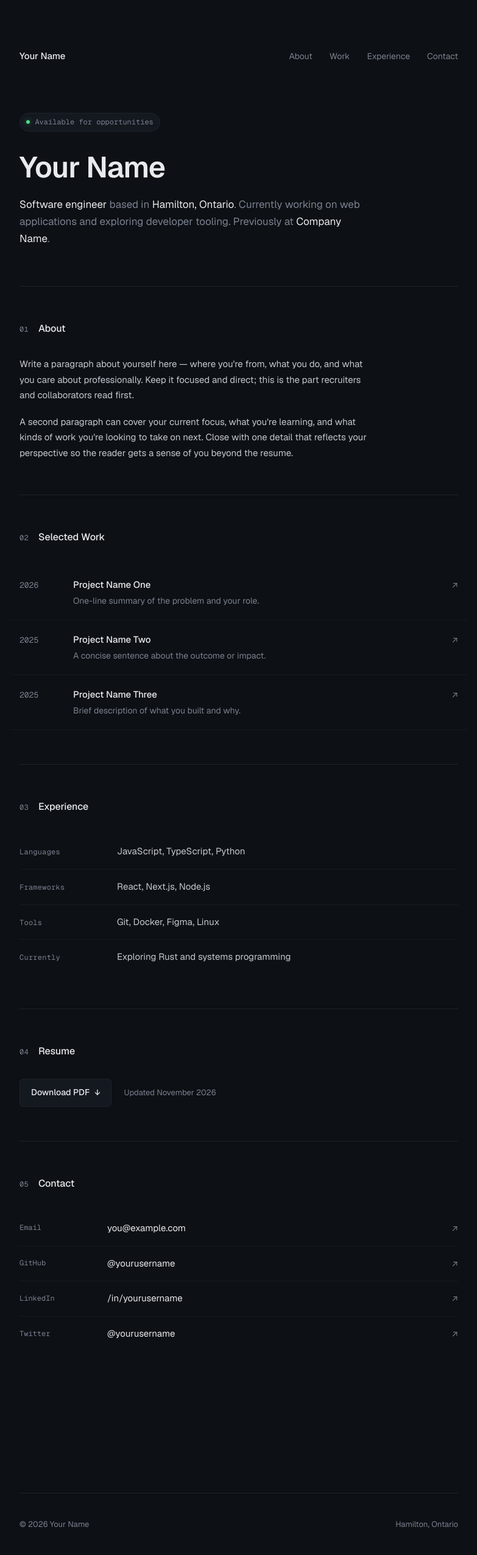
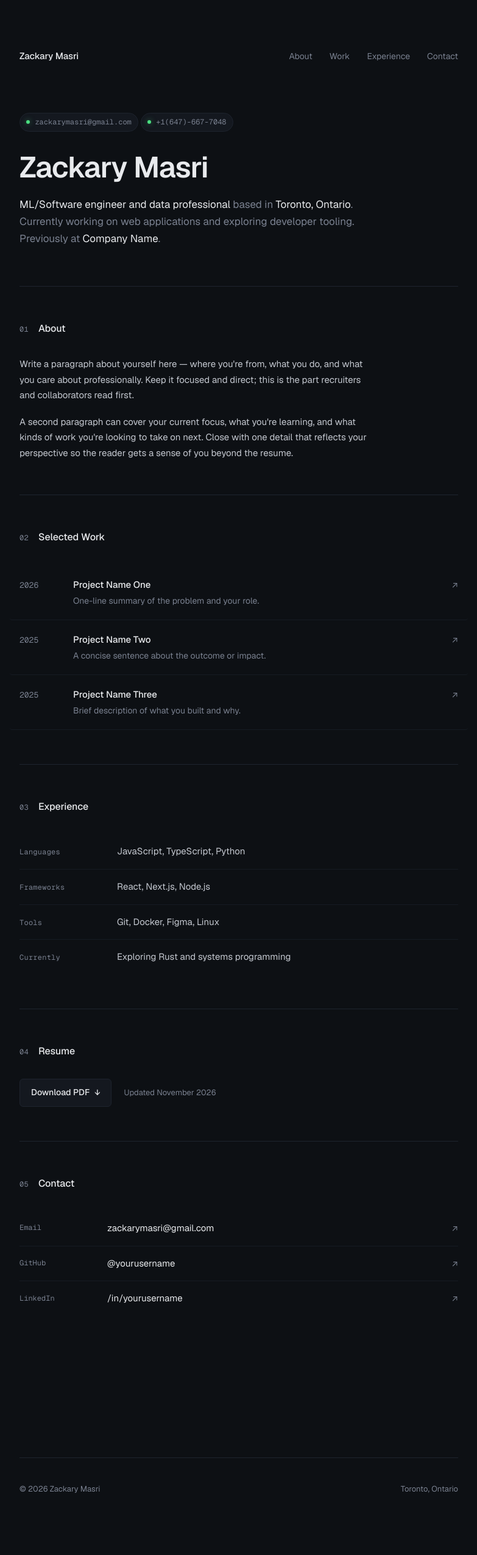
Before and after one commit to zackary-masri/zackary-masri.github.io, a plain HTML site: page index.html in a window 1280 px wide. Shown: the whole page at 61% size, without its empty margins (248-1031 px from the left). After the commit the page ends 2493 px from the top, so only its background shows below. Drawn offline with nearby package versions, Linux system fonts and the light colour scheme.

Commit message:
Update index.html

```diff
--- a/index.html
+++ b/index.html
@@ -421,7 +421,7 @@
 
     <!-- Top bar -->
     <div class="topbar reveal">
-      <span class="brand">Your Name</span>
+      <span class="brand">Zackary Masri</span>
       <nav>
         <a href="#about">About</a>
         <a href="#work">Work</a>
@@ -432,10 +432,11 @@
 
     <!-- Hero -->
     <header class="hero reveal">
-      <div class="status"><span class="dot"></span> Available for opportunities</div>
-      <h1>Your Name</h1>
+      <div class="status"><span class="dot"></span> zackarymasri@gmail.com</div>
+      <div class="status"><span class="dot"></span> +1(647)-667-7048</div>
+      <h1>Zackary Masri</h1>
       <p class="role">
-        <span class="hl">Software engineer</span> based in <span class="hl">Hamilton, Ontario</span>. Currently working on web applications and exploring developer tooling. Previously at <span class="hl">Company Name</span>.
+        <span class="hl">ML/Software engineer and data professional</span> based in <span class="hl">Toronto, Ontario</span>. Currently working on web applications and exploring developer tooling. Previously at <span class="hl">Company Name</span>.
       </p>
     </header>
 
@@ -532,7 +533,7 @@
       <ul class="contact-list">
         <li><a href="mailto:you@example.com">
           <span class="label">Email</span>
-          <span class="val">you@example.com</span>
+          <span class="val">zackarymasri@gmail.com</span>
           <span class="arrow">↗</span>
         </a></li>
         <li><a href="https://github.com/yourusername">
@@ -545,19 +546,14 @@
           <span class="val">/in/yourusername</span>
           <span class="arrow">↗</span>
         </a></li>
-        <li><a href="https://twitter.com/yourusername">
-          <span class="label">Twitter</span>
-          <span class="val">@yourusername</span>
-          <span class="arrow">↗</span>
-        </a></li>
       </ul>
     </section>
 
   </main>
 
   <footer>
-    <span>© 2026 Your Name</span>
-    <span>Hamilton, Ontario</span>
+    <span>© 2026 Zackary Masri</span>
+    <span>Toronto, Ontario</span>
   </footer>
 
 </body>
```
